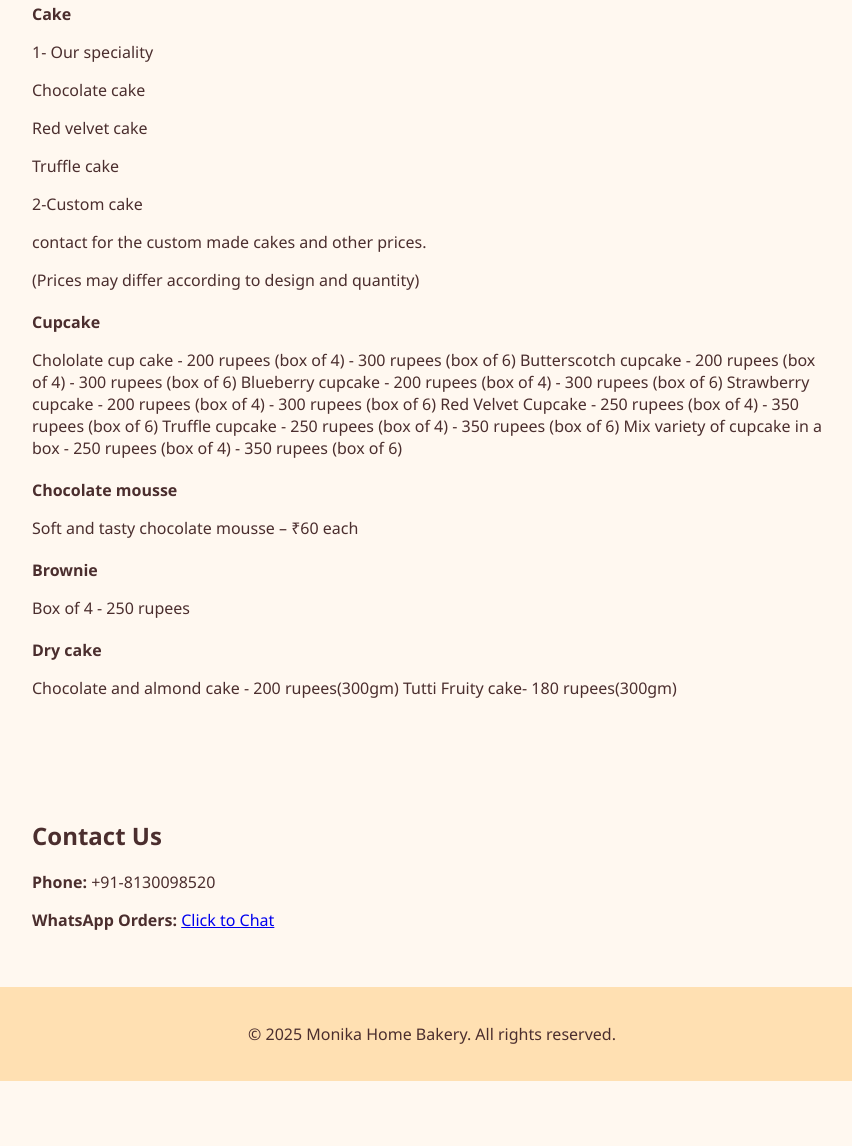
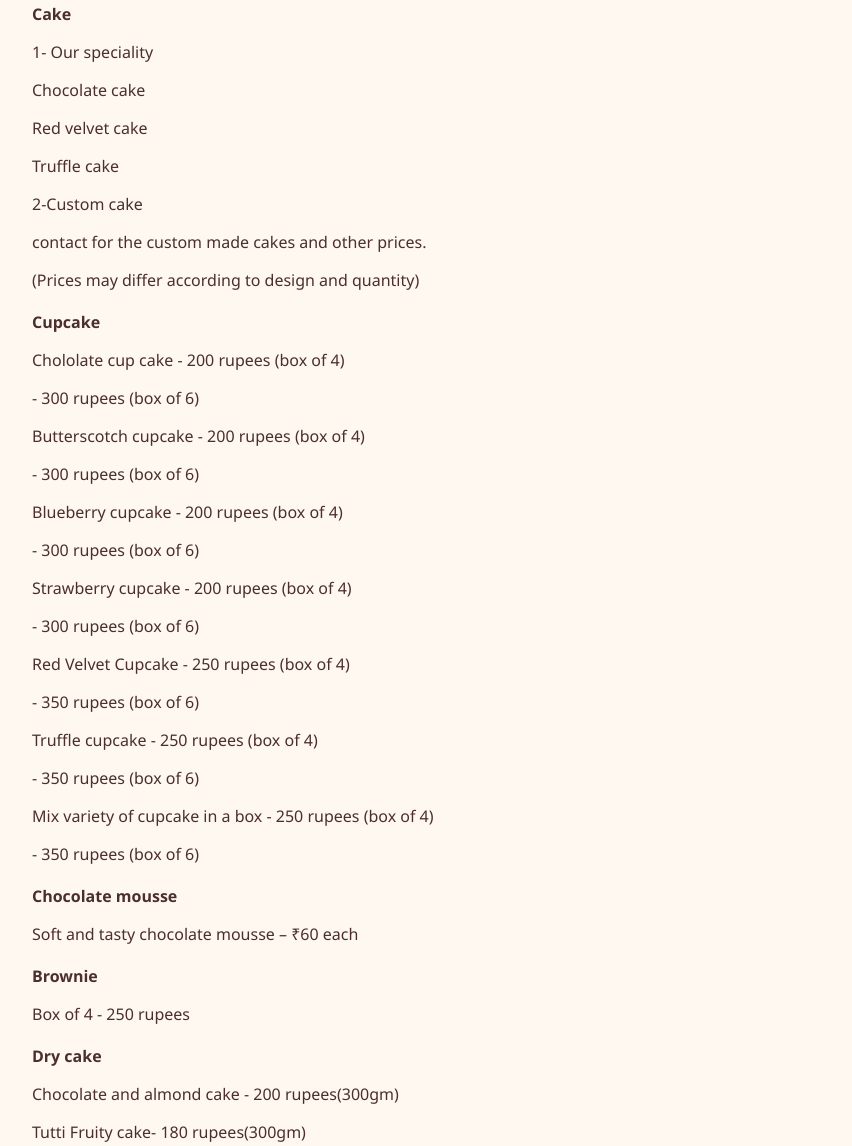
Before and after one commit to k2004-png/Monika-Home-Backery, a plain HTML site: page index.html in a window 1280 px wide. Shown: the part 502-1648 px from the top of the page, without its empty margins (208-1060 px from the left). Before the commit the page ends 1583 px from the top, so only its background shows below. Drawn offline with Linux system fonts and the light colour scheme.

Commit message:
Add files via upload

```diff
--- a/index.html
+++ b/index.html
@@ -78,21 +78,20 @@
   </div>
   <div class="menu-item">
     <strong>Cupcake</strong>
-    <p>Chololate cup cake   - 200 rupees (box of 4)
-                            - 300 rupees (box of 6)
-       Butterscotch cupcake - 200 rupees (box of 4)
-                            - 300 rupees (box of 6)
-       Blueberry cupcake    - 200 rupees (box of 4)
-                            - 300 rupees (box of 6)
-       Strawberry cupcake   - 200 rupees (box of 4)
-                            - 300 rupees (box of 6)
-       Red Velvet Cupcake   - 250 rupees (box of 4)
-                            - 350 rupees (box of 6)
-       Truffle cupcake      - 250 rupees (box of 4)
-                            - 350 rupees (box of 6)
-       Mix variety of cupcake in a box - 250 rupees (box of 4)
-                                       - 350 rupees (box of 6)
- </p>
+    <p>Chololate cup cake   - 200 rupees (box of 4)</p>
+    </p>                    - 300 rupees (box of 6)</p>
+       </p>Butterscotch cupcake - 200 rupees (box of 4)</p>
+           </p>                 - 300 rupees (box of 6)</p>
+       </p>Blueberry cupcake    - 200 rupees (box of 4)</p>
+           </p>                 - 300 rupees (box of 6)</p>
+       </p>Strawberry cupcake   - 200 rupees (box of 4)</p>
+           </p>                 - 300 rupees (box of 6)</p>
+       </p>Red Velvet Cupcake   - 250 rupees (box of 4)</p>
+           </p>                 - 350 rupees (box of 6)</p>
+       </p>Truffle cupcake      - 250 rupees (box of 4)</p>
+        </p>                    - 350 rupees (box of 6)</p>
+       </p>Mix variety of cupcake in a box - 250 rupees (box of 4)</p>
+      </p>                                 - 350 rupees (box of 6)</p>
   </div>
   <div class="menu-item">
     <strong>Chocolate mousse</strong>
@@ -104,8 +103,8 @@
   </div>
   <div class="menu-item">
     <strong>Dry cake</strong>
-    <p>Chocolate and almond cake - 200 rupees(300gm)
-       Tutti Fruity cake- 180 rupees(300gm)</p>
+    <p>Chocolate and almond cake - 200 rupees(300gm)</p>
+     </p>Tutti Fruity cake- 180 rupees(300gm)</p>
   </div>
 </section>
 
```
